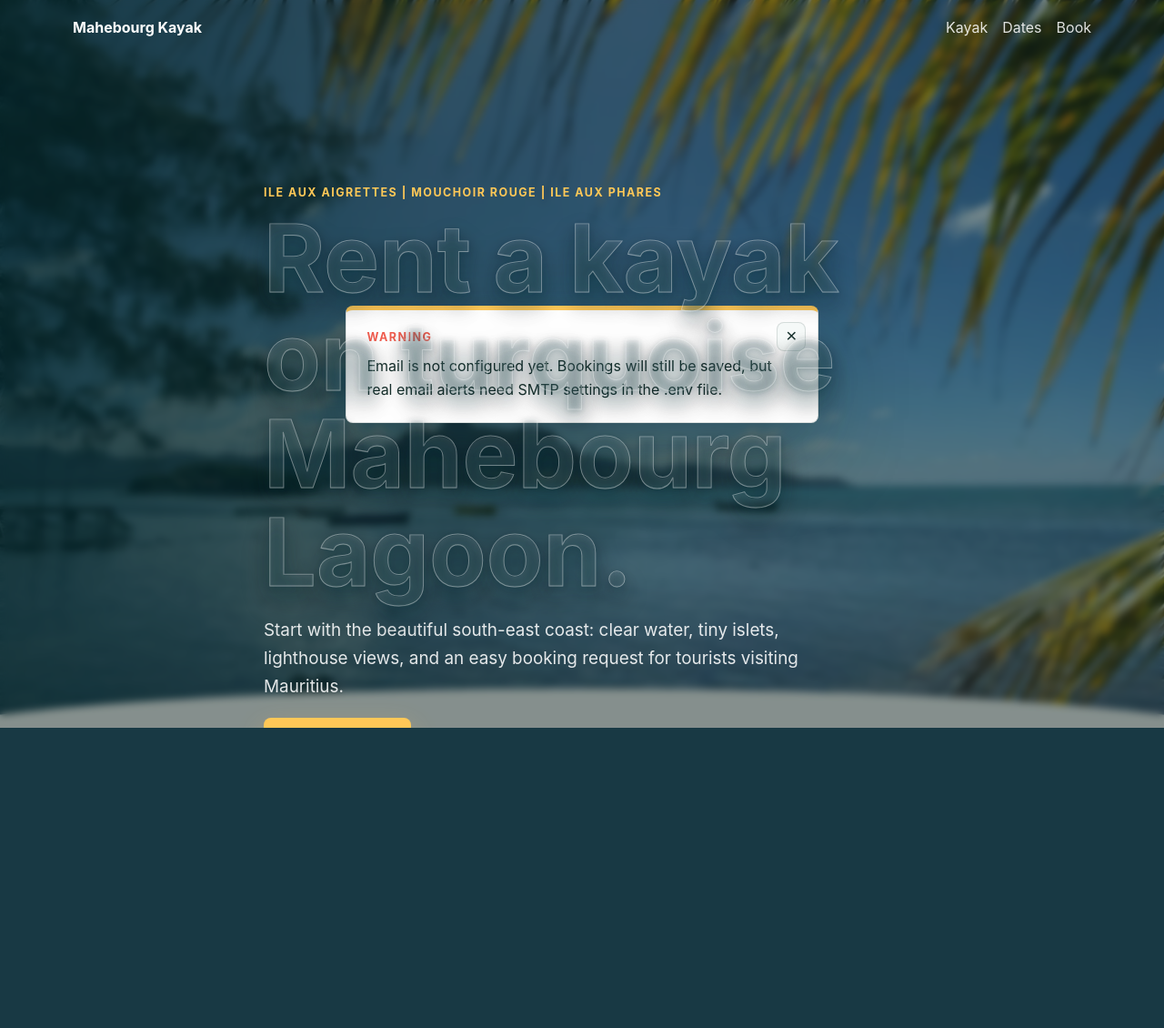
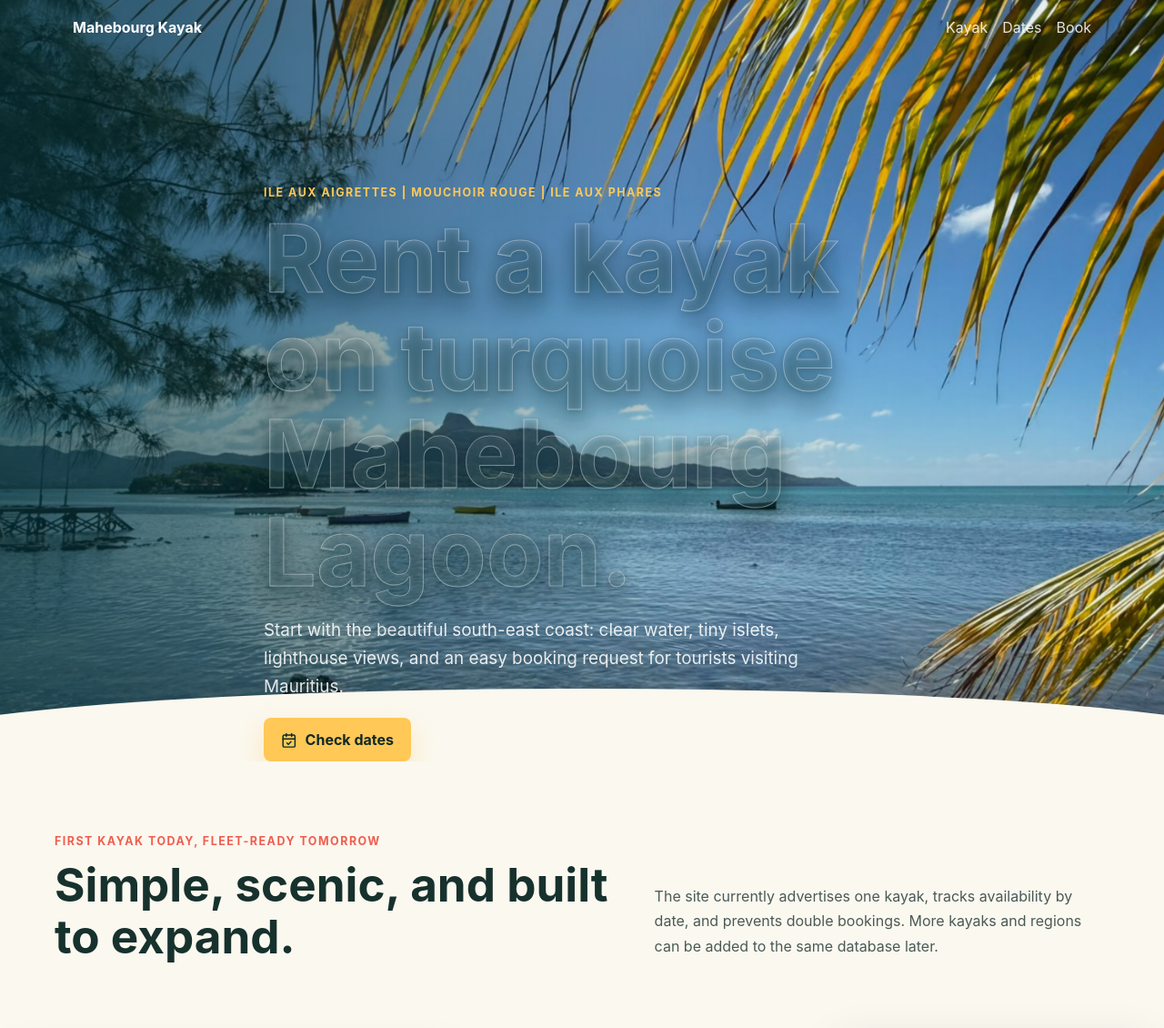
Before and after one commit to Hewish8/rental-platform, a Flask app: page / in a window 1280 px wide. Shown: the top 1130 px of the page at 91% size. Before the commit the page ends 800 px from the top, so only its background shows below. Run offline with Flask 3, Linux system fonts and the light colour scheme; data comes from the database, SQL or seed files in the repository; tables that the repository leaves empty hold one stand-in row (values such as "Sample post"); one stand-in notice (Sample message) is shown; parts of the project's set-up code (start-up, migrations or seed data) failed here and were passed over.

Commit message:
T12: toast notifications replace the blocking alert modal
Flash and page messages now render as auto-dismissing toasts (errors
persist until dismissed). The SMTP-not-configured warning moves off the
customer page to an admin-only banner.

Co-Authored-By: Claude Fable 5 <noreply@anthropic.com>

```diff
--- a/static/app.js
+++ b/static/app.js
@@ -8,8 +8,6 @@ const selectedKayakName = document.querySelector("#selectedKayakName");
 const selectedKayakPrice = document.querySelector("#selectedKayakPrice");
 const selectedKayakShortcut = document.querySelector("#selectedKayakShortcut");
 const kayakCards = document.querySelectorAll(".kayak-card");
-const alertPopup = document.querySelector("#alertPopup");
-const alertPopupClose = document.querySelector("[data-popup-close]");
 
 let calendarStart = new Date();
 let selectedKayakId = kayakInput?.value || "1";
@@ -96,18 +94,14 @@ window.addEventListener("load", () => {
   loadAvailability();
 });
 
-function closeAlertPopup() {
-  alertPopup?.classList.remove("is-open");
+function dismissToast(toast) {
+  toast.classList.add("is-leaving");
+  setTimeout(() => toast.remove(), 350);
 }
 
-alertPopupClose?.addEventListener("click", closeAlertPopup);
-alertPopup?.addEventListener("click", (event) => {
-  if (event.target === alertPopup) {
-    closeAlertPopup();
+document.querySelectorAll(".toast").forEach((toast) => {
+  toast.querySelector("[data-toast-close]")?.addEventListener("click", () => dismissToast(toast));
+  if (!toast.hasAttribute("data-persistent")) {
+    setTimeout(() => dismissToast(toast), 6000);
   }
 });
-window.addEventListener("keydown", (event) => {
-  if (event.key === "Escape") {
-    closeAlertPopup();
-  }
-});
--- a/static/styles.css
+++ b/static/styles.css
@@ -274,77 +274,75 @@ main {
   background: #fff0c2;
 }
 
-.alert-popup {
+.toast-stack {
   position: fixed;
-  inset: 0;
+  top: var(--space-4);
+  right: var(--space-4);
   z-index: 9999;
-  display: none;
-  align-items: center;
-  justify-content: center;
-  padding: 1rem;
-  background: rgba(5, 31, 34, 0.48);
-  backdrop-filter: blur(4px);
+  display: grid;
+  gap: var(--space-2);
+  width: min(400px, calc(100vw - 2rem));
 }
 
-.alert-popup.is-open {
+.toast {
   display: flex;
+  align-items: flex-start;
+  justify-content: space-between;
+  gap: var(--space-3);
+  padding: var(--space-3) var(--space-4);
+  border: 1px solid var(--line);
+  border-left: 4px solid var(--color-interactive);
+  border-radius: var(--radius-sm);
+  background: var(--surface);
+  box-shadow: var(--shadow-raised);
+  animation: toastIn 250ms ease both;
+  transition: opacity 300ms ease, transform 300ms ease;
 }
 
-.alert-popup-card {
-  position: relative;
-  z-index: 10000000;
-  width: min(520px, 100%);
-  padding: 1.4rem;
-  border: 1px solid var(--line);
-  border-radius: 8px;
-  background: white;
-  box-shadow: 0 28px 90px rgba(5, 31, 34, 0.34);
-  animation: popupIn 180ms ease both;
+.toast p {
+  margin: 0;
+  line-height: 1.5;
+  font-size: 0.95rem;
 }
 
-.alert-popup-card.error {
-  border-top: 5px solid #b02a37;
+.toast.success { border-left-color: var(--color-success); }
+.toast.warning { border-left-color: var(--sun); }
+.toast.error { border-left-color: var(--color-danger); }
+
+.toast.is-leaving {
+  opacity: 0;
+  transform: translateX(1rem);
 }
 
-.alert-popup-card.warning {
-  border-top: 5px solid #ffc857;
-}
-
-.alert-popup-card .eyebrow {
-  margin-right: 2.5rem;
-}
-
-.alert-popup-message {
-  margin-bottom: 0.75rem;
-  color: var(--ink);
-  line-height: 1.6;
-}
-
-.alert-popup-message:last-child {
-  margin-bottom: 0;
-}
-
-.alert-popup-close {
-  position: absolute;
-  top: 0.8rem;
-  right: 0.8rem;
+.toast-close {
+  flex-shrink: 0;
   display: grid;
   place-items: center;
-  width: 2rem;
-  height: 2rem;
-  border: 1px solid var(--line);
-  border-radius: 8px;
-  color: var(--ink);
-  background: #f7fbfa;
-  font-size: 1.3rem;
+  width: 1.6rem;
+  height: 1.6rem;
+  border: 0;
+  border-radius: var(--radius-sm);
+  color: var(--muted);
+  background: transparent;
+  font-size: 1.2rem;
   line-height: 1;
   cursor: pointer;
 }
 
-.alert-popup-close:hover,
-.alert-popup-close:focus-visible {
-  border-color: var(--sea);
-  outline: 0;
+.toast-close:hover {
+  color: var(--ink);
+  background: rgba(23, 49, 45, 0.06);
+}
+
+@keyframes toastIn {
+  from {
+    opacity: 0;
+    transform: translateY(-0.5rem);
+  }
+  to {
+    opacity: 1;
+    transform: translateY(0);
+  }
 }
 
 .intro,
@@ -892,18 +890,6 @@ footer p {
   }
 }
 
-@keyframes popupIn {
-  from {
-    opacity: 0;
-    transform: translateY(16px) scale(0.98);
-  }
-  to {
-    opacity: 1;
-    transform: translateY(0) scale(1);
-  }
-}
-
-
 @media (max-width: 780px) {
   .nav {
     align-items: flex-start;
--- a/templates/_flash.html
+++ b/templates/_flash.html
@@ -1,23 +1,18 @@
-{# Renders flash messages. Pages may pre-seed `popup_messages` with extra
-   (category, message) tuples before including this partial. #}
-{% set popup_messages = popup_messages if popup_messages is defined else [] %}
+{# Renders flash + page messages as a toast stack. Pages may pre-seed
+   `toast_messages` with extra (category, message) tuples before including. #}
+{% set toast_messages = toast_messages if toast_messages is defined else [] %}
 {% with messages = get_flashed_messages(with_categories=true) %}
   {% for category, message in messages %}
-    {% if category in ['error', 'warning'] %}
-      {% set _ = popup_messages.append((category, message)) %}
-    {% else %}
-      <div class="notice {{ category }}">{{ message }}</div>
-    {% endif %}
+    {% set _ = toast_messages.append((category, message)) %}
   {% endfor %}
 {% endwith %}
-{% if popup_messages %}
-  <div class="alert-popup is-open" id="alertPopup" role="alertdialog" aria-modal="true" aria-labelledby="alertPopupTitle">
-    <div class="alert-popup-card {{ popup_messages[0][0] }}">
-      <button class="alert-popup-close" type="button" aria-label="Close alert" data-popup-close>&times;</button>
-      <p class="eyebrow" id="alertPopupTitle">{{ 'Warning' if popup_messages[0][0] == 'warning' else 'Error' }}</p>
-      {% for category, message in popup_messages %}
-        <p class="alert-popup-message">{{ message }}</p>
-      {% endfor %}
-    </div>
+{% if toast_messages %}
+  <div class="toast-stack" id="toastStack">
+    {% for category, message in toast_messages %}
+      <div class="toast {{ category }}" role="{{ 'alert' if category == 'error' else 'status' }}"{% if category == 'error' %} data-persistent{% endif %}>
+        <p>{{ message }}</p>
+        <button class="toast-close" type="button" aria-label="Dismiss notification" data-toast-close>&times;</button>
+      </div>
+    {% endfor %}
   </div>
 {% endif %}
--- a/templates/admin.html
+++ b/templates/admin.html
@@ -14,6 +14,9 @@
       <a class="button primary" href="{{ url_for('index') }}">View website</a>
     </header>
 
+    {% if not smtp_configured %}
+      <div class="notice warning">Email is not configured. Bookings are still saved, but confirmation emails need SMTP settings in .env.</div>
+    {% endif %}
     {% include "_flash.html" %}
 
     <section class="admin-tools">
--- a/templates/booking_success.html
+++ b/templates/booking_success.html
@@ -31,3 +31,7 @@
     </section>
   </main>
 {% endblock %}
+
+{% block scripts %}
+  <script defer src="{{ url_for('static', filename='app.js') }}"></script>
+{% endblock %}
--- a/templates/index.html
+++ b/templates/index.html
@@ -27,7 +27,7 @@
   </header>
 
   <main>
-    {% set popup_messages = [] %}
+    {% set toast_messages = [] %}
     {% if request.args.get('error') %}
       {% set error_messages = {
         'invalid-date': 'Please pick a valid booking date.',
@@ -35,10 +35,7 @@
         'unavailable': 'That kayak is already booked on the selected date. Please choose another date or kayak.',
         'contact': 'Please enter your full name and a valid email address so we can confirm your booking.'
       } %}
-      {% set _ = popup_messages.append(('error', error_messages.get(request.args.get('error'), 'Please check the booking details.'))) %}
-    {% endif %}
-    {% if not smtp_configured %}
-      {% set _ = popup_messages.append(('warning', 'Email is not configured yet. Bookings will still be saved, but real email alerts need SMTP settings in the .env file.')) %}
+      {% set _ = toast_messages.append(('error', error_messages.get(request.args.get('error'), 'Please check the booking details.'))) %}
     {% endif %}
     {% include "_flash.html" %}
 
```
